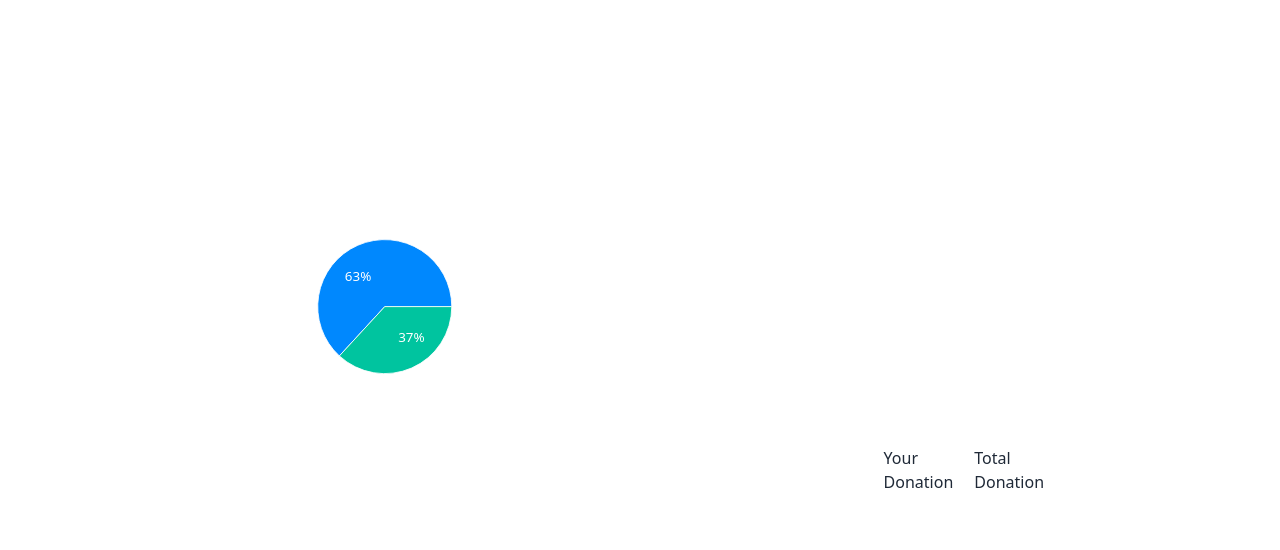
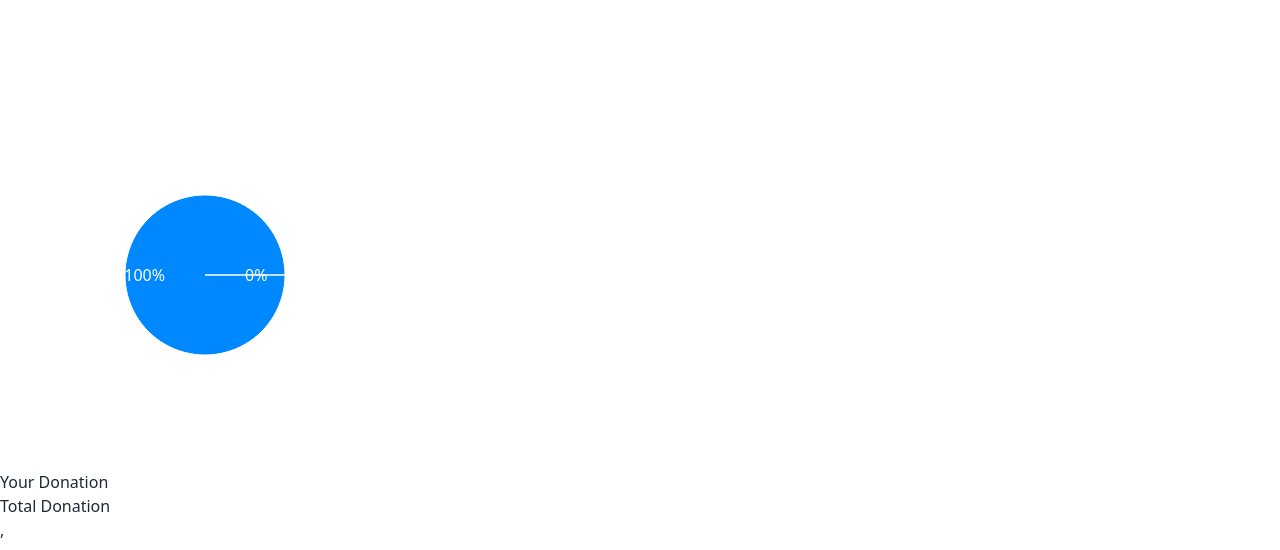
Before and after one commit to Israt-Jahan-panna/donation-campaining, a React (Vite) app: page /statistics in a window 1280 px wide. Shown: the part 358-908 px from the top of the page. Built offline with nearby package versions, Linux system fonts and the light colour scheme.

Commit message:
pie charts found

```diff
--- a/src/Router/Route.jsx
+++ b/src/Router/Route.jsx
@@ -31,7 +31,8 @@ const myCreatedRoute = createBrowserRouter([
             },
             {
                 path:"/statistics",
-                element:<Statistics></Statistics>
+                element:<Statistics></Statistics>,
+                loader: ()=> fetch('/donation.json')
             }
         ]
     }
--- a/src/pages/Donation/DonationDetails.jsx
+++ b/src/pages/Donation/DonationDetails.jsx
@@ -35,8 +35,6 @@ const donations = useLoaderData();
     }
 
 
-
-    // localStorage.setItem('key' , JSON.stringify( [{name: "idrat"} ,{age: '33'}]))
   }
 
   return (
--- a/src/pages/Statistics/Statistics.jsx
+++ b/src/pages/Statistics/Statistics.jsx
@@ -1,13 +1,40 @@
-import React, { useCallback, useState } from "react";
+import React, { useCallback, useEffect, useState } from "react";
+import { useLoaderData, useParams } from "react-router-dom";
 import { PieChart, Pie, Cell } from "recharts";
 
 const Statistics = () => {
+  const [donationsData, setDonation] = useState([]);
+  const [noFound, setNoFound] = useState(false);
+
+  const {id} =useParams();
+
+  const donations = useLoaderData();
+
+      const donation = donations.find((donation)=>donation.id==id)
+      // console.log(donation)
+
+  console.log(donations);
+  console.log(donationsData);
+  useEffect(() => {
+    const donationItems = JSON.parse(localStorage.getItem("donations"));
+    if (donationItems) {
+      setDonation(donationItems);
+    } else {
+      setNoFound("No data found no worries please select your donation item  ");
+    }
+  }, []);
+
+
+
+
+  // piecharts
+
   const data = [
-    { name: "Group A", value: 12 },
-    { name: "Group B", value: 7 },
+    { name: "Donations", value: donations.length },
+    { name: "Donations Data", value: donationsData.length }
   ];
 
-  const COLORS = ["#0088FE", "#00C49F"];
+  const COLORS = ["#0088FE", "#00C49F", "#FFBB28", "#FF8042"];
 
   const RADIAN = Math.PI / 180;
   const renderCustomizedLabel = ({
@@ -17,7 +44,7 @@ const Statistics = () => {
     innerRadius,
     outerRadius,
     percent,
-    index,
+    index
   }) => {
     const radius = innerRadius + (outerRadius - innerRadius) * 0.5;
     const x = cx + radius * Math.cos(-midAngle * RADIAN);
@@ -36,8 +63,9 @@ const Statistics = () => {
     );
   };
   return (
-    <div className="mx-auto w-2/3  flex justify-center items-center">
-      <PieChart width={800} height={800}>
+    <div >
+      <div>
+      <PieChart width={400} height={400}>
       <Pie
         data={data}
         cx={200}
@@ -53,10 +81,12 @@ const Statistics = () => {
         ))}
       </Pie>
     </PieChart>
-      <h3 className=" ">Your Donation</h3>
-      <h3 className=" ">Total Donation</h3>
+      </div>
+        <p>Your Donation</p>
+        <p>Total Donation</p>
 
     </div>
+
   );
 };
 
```
Lines whose indentation alone changed are shown as unchanged.
